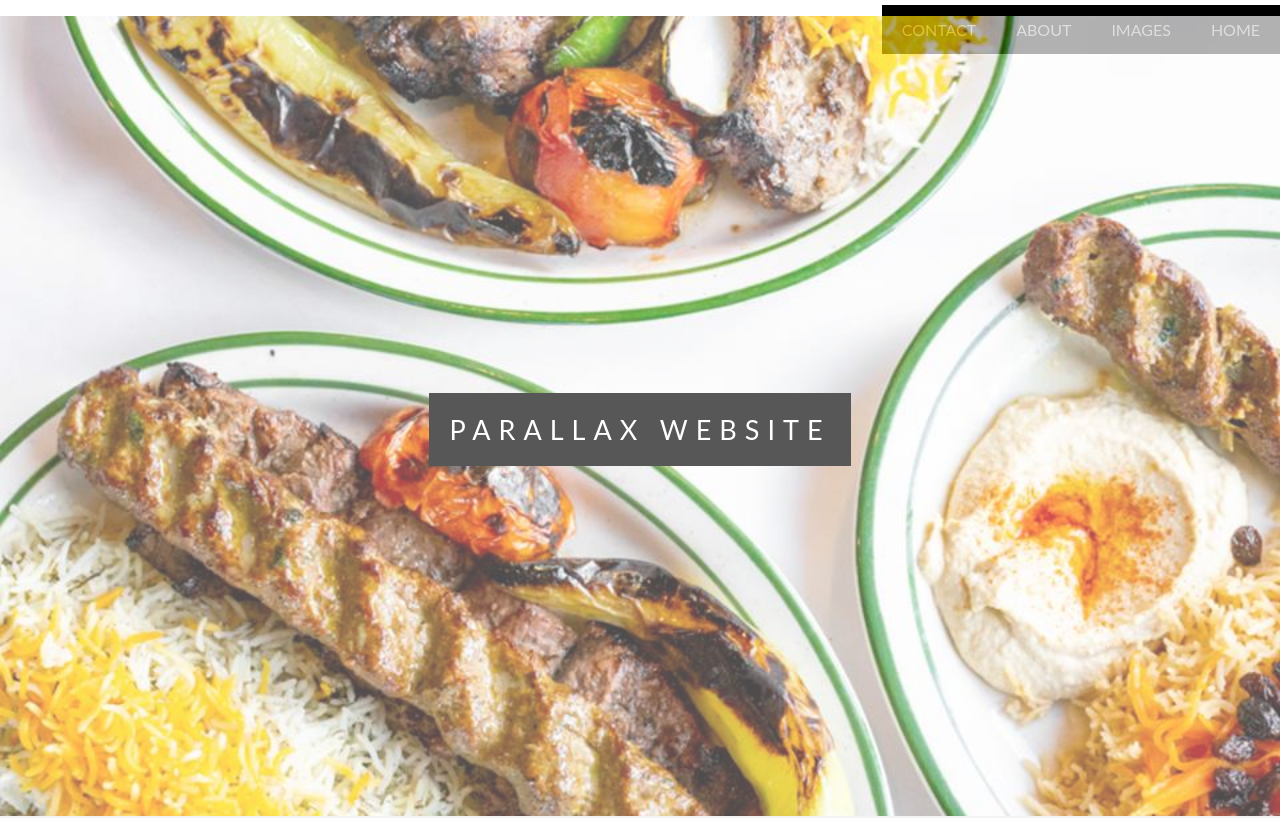
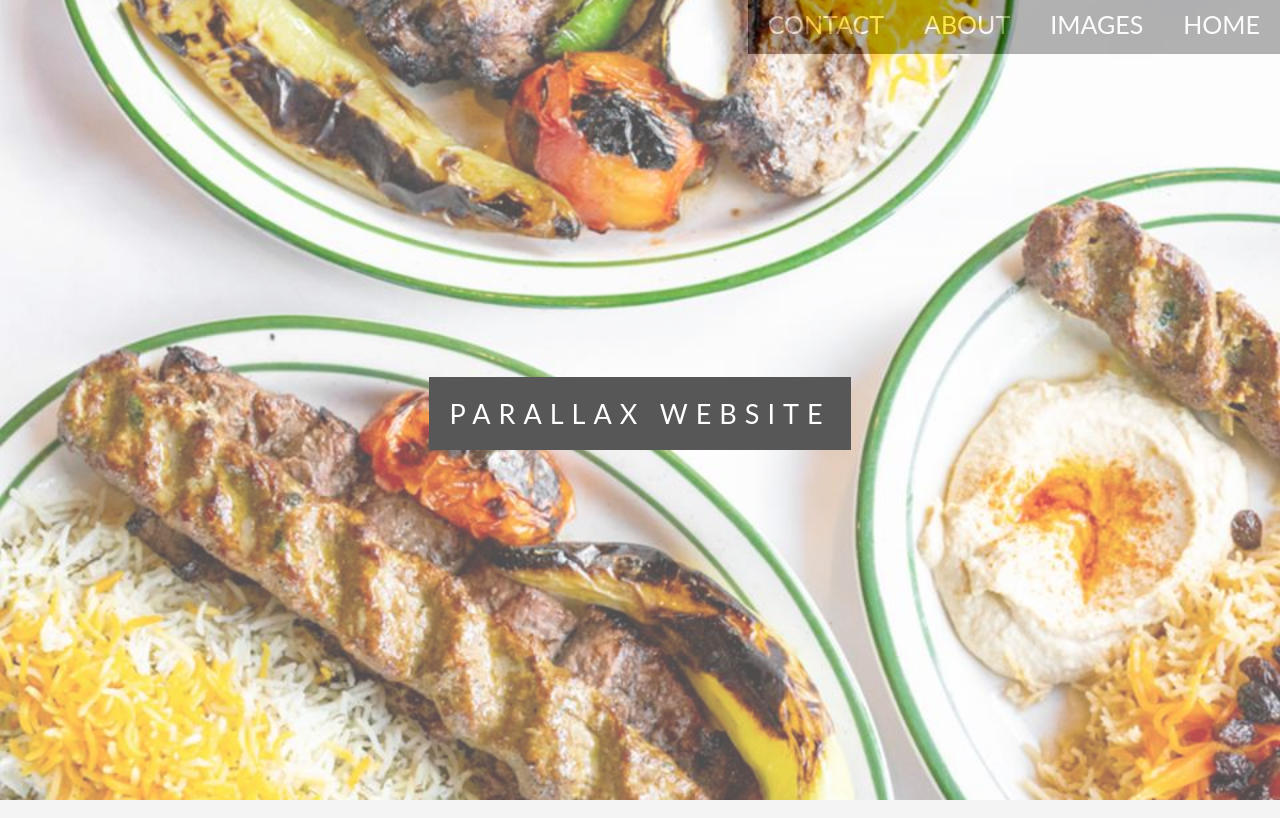
Before and after one commit to jackjetali/html-css-website-Aliniko, a plain HTML site: page index.html in a window 1280 px wide. Shown: the top 818 px of the page. Drawn offline with Linux system fonts and the light colour scheme.

Commit message:
menu style
add some style to the menubar

```diff
--- a/index.html
+++ b/index.html
@@ -13,10 +13,10 @@
 
       <nav class="nav-bar">
         <ul class="menu-list">
-          <li class="active"> <a class="link">home</a> </li>
-          <li class="#"> <a class="link">Images</a> </li>
-          <li class="#"> <a class="link">about</a> </li>
-          <li class="#"> <a class="link">contact</a> </li>
+          <li class="active"> <a class="#">home</a> </li>
+          <li class="#"> <a class="#">Images</a> </li>
+          <li class="#"> <a class="#">about</a> </li>
+          <li class="#"> <a class="#">contact</a> </li>
         </ul>
       </nav>
     </div>
--- a/style.css
+++ b/style.css
@@ -1,6 +1,12 @@
+*{
+	margin: 0;
+	padding: 0;
+}
+
 body, html{
   height:100%;
   margin:0;
+  padding: 0;
   font-size:16px;
   font-family:"Lato", sans-serif;
   font-weight:400;
@@ -23,17 +29,20 @@ body, html{
 header{
   margin: 0;
   padding: 0;
+  background-color: #ccc;
 }
 .menu{
   margin: 0;
   padding: 0;
 }
 .menu .nav-bar{
-  background-color: #bcbcbc;
-  z-index: 2.99;
+  z-index: 1;
+  font-size: 25px;
+
+
 }
 .menu .nav-bar .menu-list{
-  background-color: #ccc;
+
   color: #333;
   padding-left: 20px;
   height: 100%;
@@ -42,6 +51,9 @@ header{
    float: right;
    text-align: inline;
    list-style: none;
+   margin-top: 10px;
+
+
 }
 .menu .nav-bar .menu-list li a{
   text-transform: uppercase;
@@ -49,8 +61,11 @@ header{
   text-decoration: none;
   padding: 15px 20px;
   background-color: #000;
-  color: #999;
+  color: #fff;
 
+}
+li a:hover{
+	background-color: #c4c4c4;
 }
 .pimg1, .pimg2, .pimg3{
   position:relative;
```
